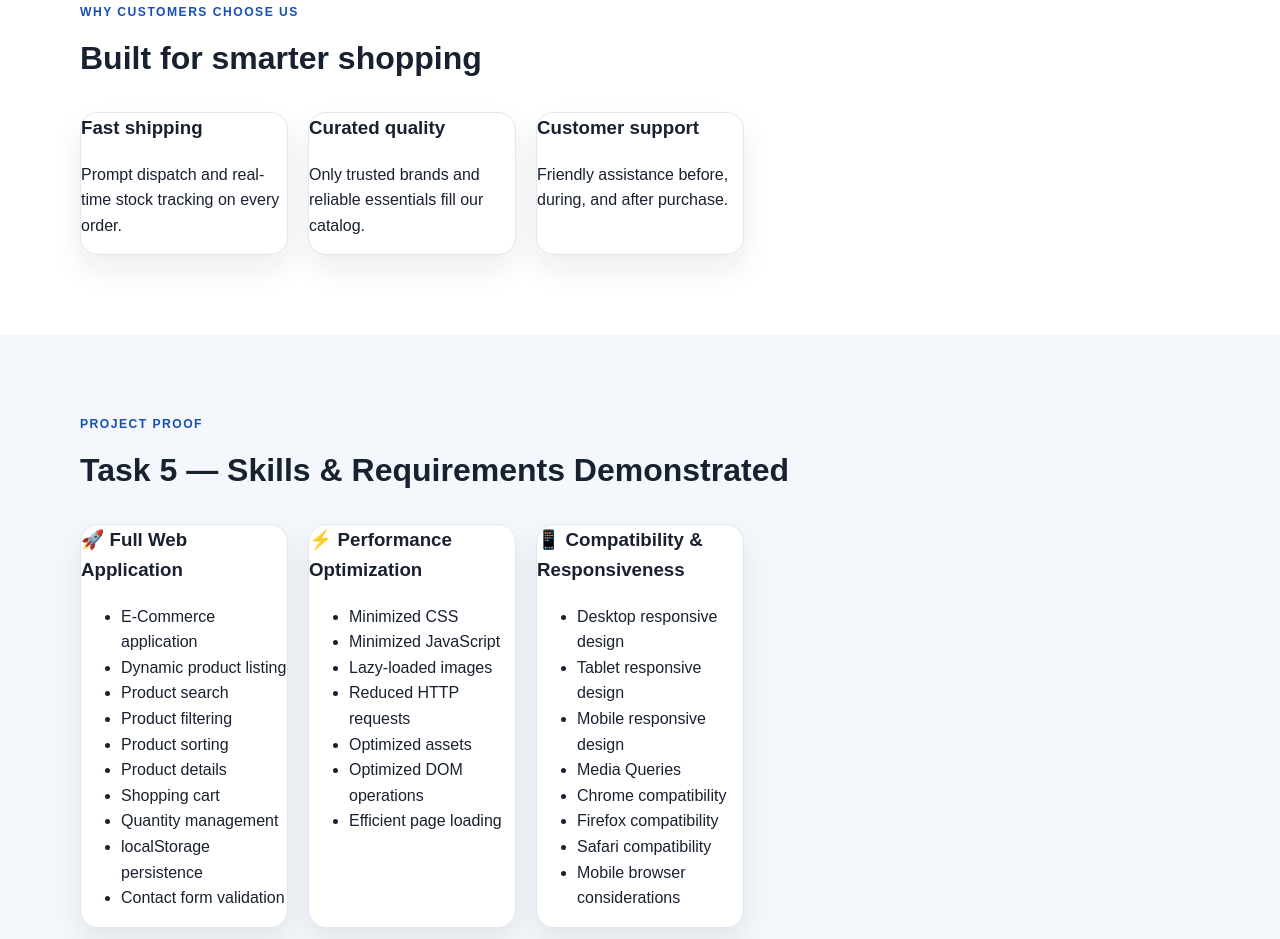
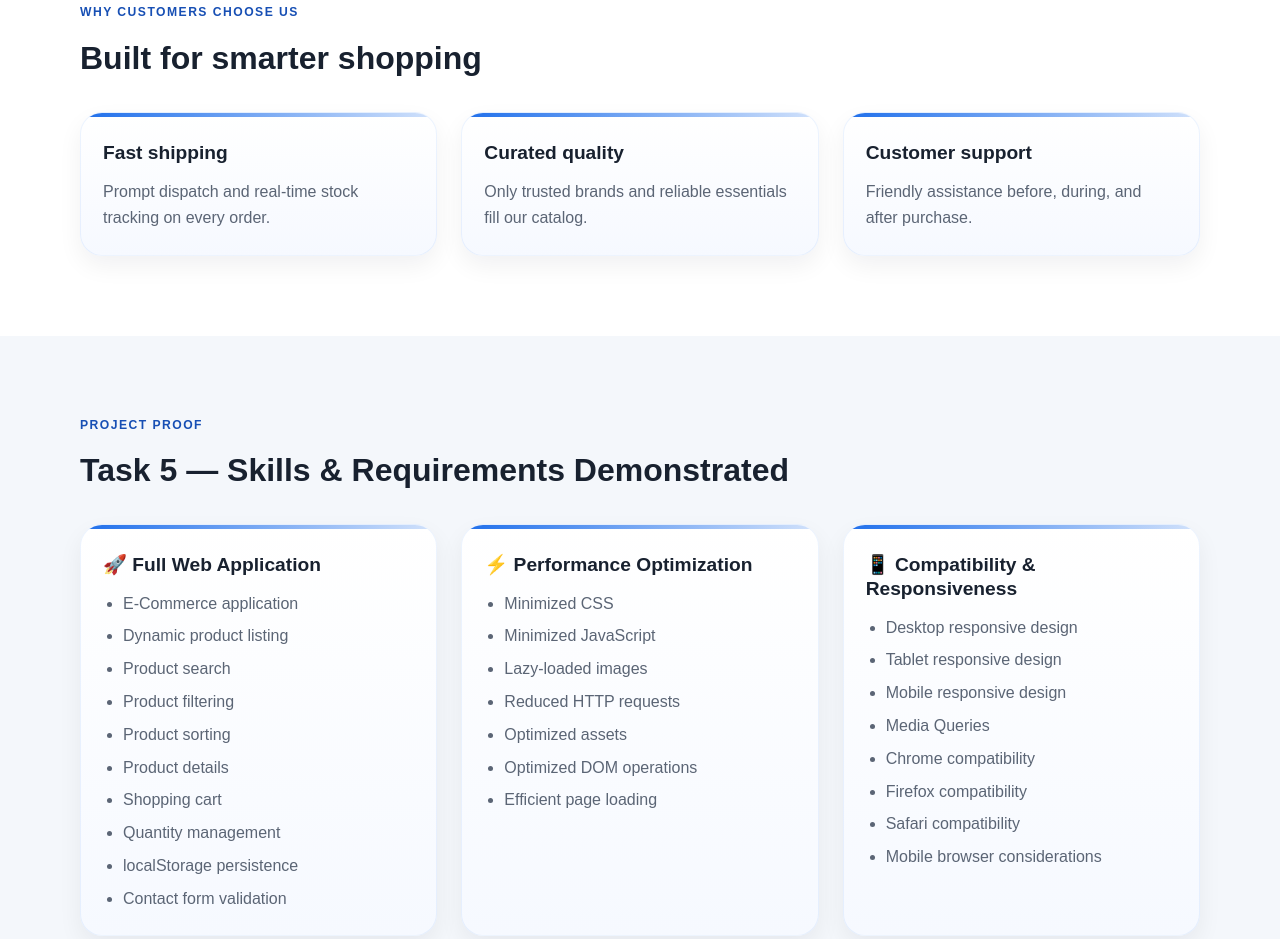
Before and after one commit to Anirmay/ApexPlanet-Task5, a plain HTML site: page index.html in a window 1280 px wide. Shown: the part 1836-2775 px from the top of the page. Drawn offline with Linux system fonts and the light colour scheme.

Commit message:
Improve homepage card UI

```diff
--- a/css/style.css
+++ b/css/style.css
@@ -263,17 +263,68 @@ h1, h2, h3, p { margin-top: 0; }
   margin-bottom: 0;
 }
 
-.category-grid, .feature-grid, .demo-grid {
+.category-grid {
   display: grid;
   grid-template-columns: repeat(5, minmax(0, 1fr));
   gap: 20px;
 }
 
+.feature-grid, .demo-grid {
+  display: grid;
+  grid-template-columns: repeat(3, minmax(0, 1fr));
+  gap: 24px;
+}
+
 .category-card, .info-card, .demo-card {
-  background: #fff;
-  border: 1px solid var(--border-color);
-  border-radius: var(--radius);
-  box-shadow: var(--shadow);
+  background: linear-gradient(180deg, #ffffff, #f6f9ff);
+  border: 1px solid rgba(31, 111, 235, 0.08);
+  border-radius: 22px;
+  box-shadow: 0 10px 24px rgba(15, 23, 42, 0.06);
+  transition: transform 0.2s ease, box-shadow 0.2s ease, border-color 0.2s ease;
+}
+
+.info-card, .demo-card {
+  position: relative;
+  padding: 28px 22px 24px;
+  overflow: hidden;
+}
+
+.info-card::before, .demo-card::before {
+  content: "";
+  position: absolute;
+  inset: 0 auto auto 0;
+  width: 100%;
+  height: 4px;
+  background: linear-gradient(90deg, var(--primary-color), rgba(31, 111, 235, 0.2));
+}
+
+.info-card:hover, .demo-card:hover {
+  transform: translateY(-5px);
+  border-color: rgba(31, 111, 235, 0.2);
+  box-shadow: 0 18px 30px rgba(15, 23, 42, 0.12);
+}
+
+.info-card h3, .demo-card h3 {
+  font-size: 1.2rem;
+  margin: 0 0 0.9rem;
+  line-height: 1.25;
+  color: var(--text-color);
+}
+
+.info-card p, .demo-card li {
+  color: var(--muted-color);
+  margin-bottom: 0;
+}
+
+.demo-card ul {
+  margin: 0;
+  padding-left: 1.25rem;
+  display: grid;
+  gap: 0.55rem;
+}
+
+.demo-card li {
+  line-height: 1.5;
 }
 
 .category-card {
```
